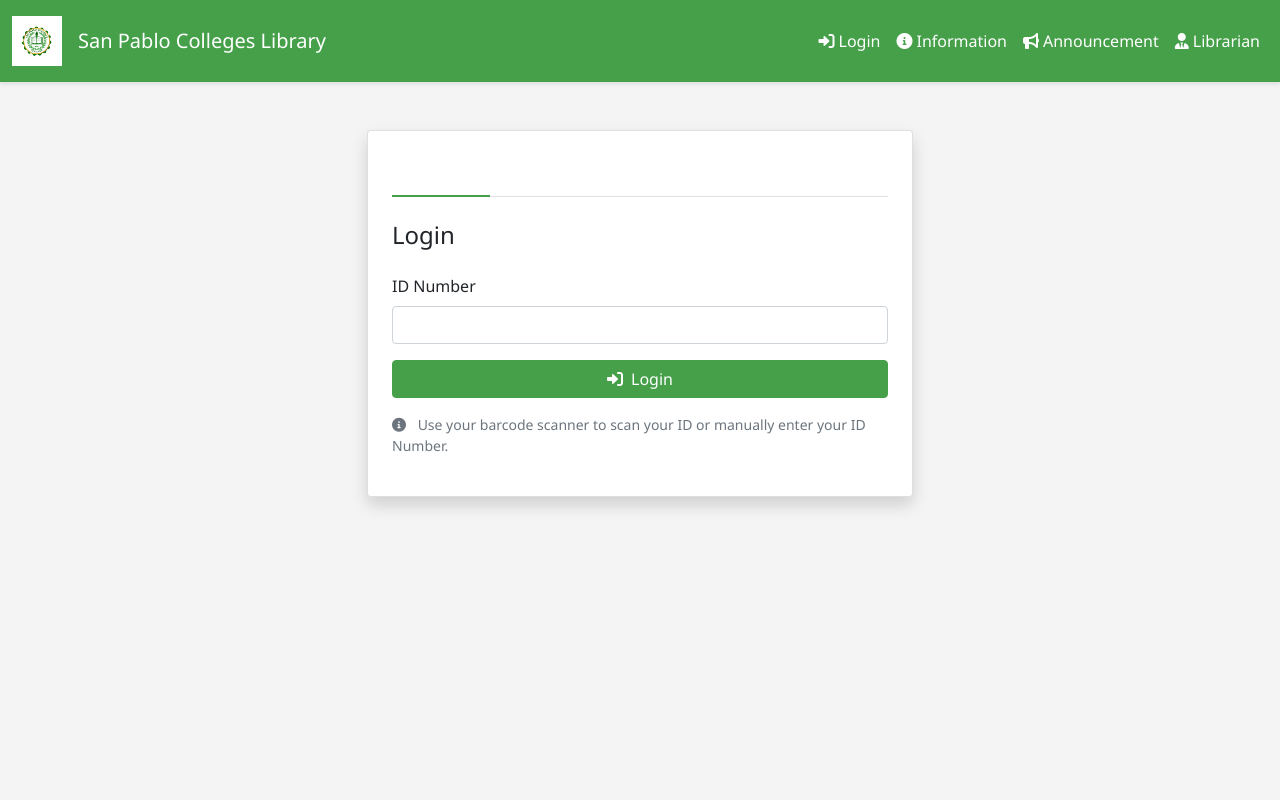
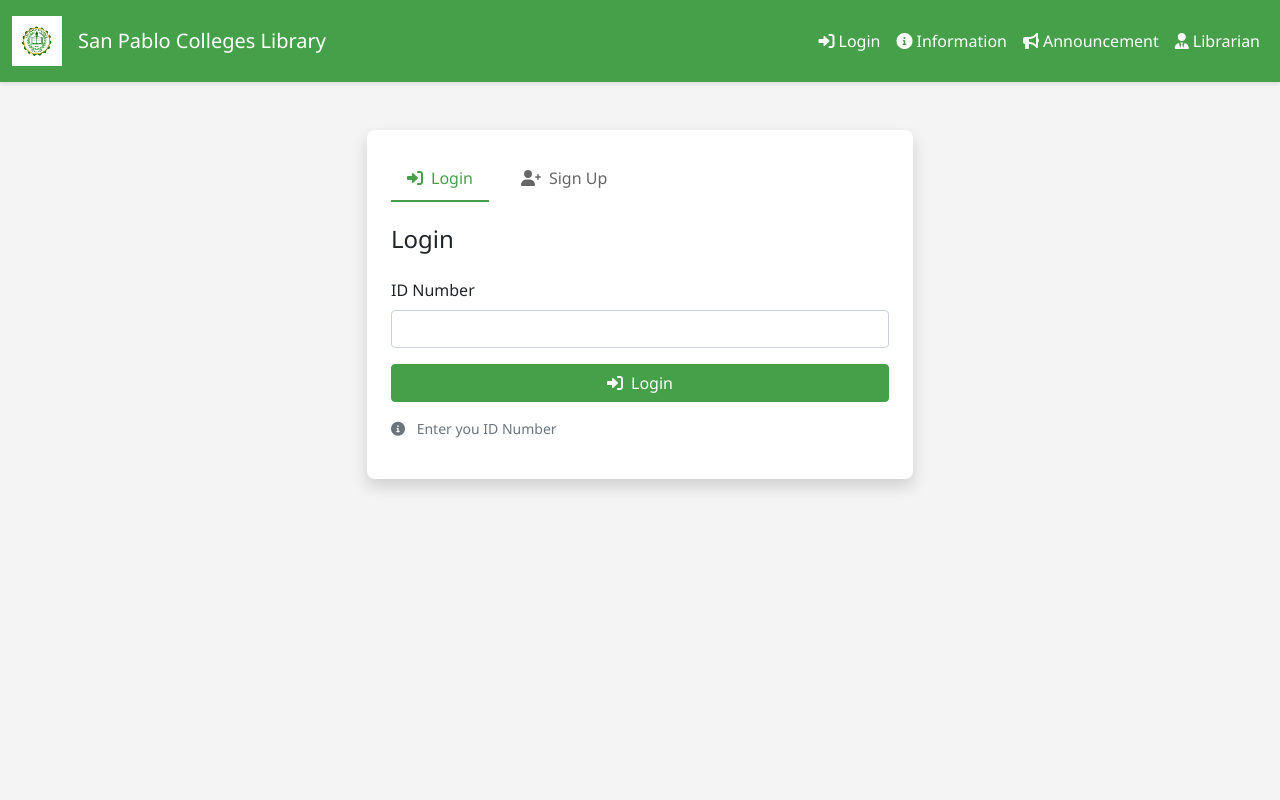
Before and after one commit to klengdrll/Library-Management-System, a Flask app: page /login_page in a window 1280 px wide. Run offline with Flask 3, Linux system fonts and the light colour scheme.

Commit message:
updated login

```diff
--- a/templates/Login_Page.html
+++ b/templates/Login_Page.html
@@ -9,13 +9,20 @@
     <!-- Font Awesome -->
     <link rel="stylesheet" href="https://cdnjs.cloudflare.com/ajax/libs/font-awesome/6.0.0/css/all.min.css">
     <style>
+        /* Base Variables */
         :root {
             --primary-color: #45a049;
             --primary-hover: #357a38;
             --dark: #333;
             --light: #f4f4f4;
+            --border-color: #dee2e6;
+            --text-muted: #666;
+            --white: #fff;
+            --success: #45a049;
+            --success-hover: #338040;
         }
 
+        /* Body and Container Styles */
         body {
             font-family: 'Segoe UI', system-ui, -apple-system, sans-serif;
             min-height: 100vh;
@@ -42,9 +49,10 @@
             transform: scale(1.05);
         }
 
+        /* Navigation Styles */
         .nav-link {
             position: relative;
-            color: white !important;
+            color: var(--white) !important;
             padding: 0.5rem 1rem;
             transition: all 0.3s ease;
         }
@@ -61,7 +69,7 @@
             height: 2px;
             bottom: 0;
             left: 50%;
-            background-color: white;
+            background-color: var(--white);
             transition: all 0.3s ease;
         }
 
@@ -70,37 +78,111 @@
             left: 10%;
         }
 
-        .nav-link:hover::after {
-            width: 80%;
-            left: 10%;
+        /* Tab Navigation Container */
+        .nav-tabs {
+            border-bottom: none;
+            margin-bottom: 1.5rem;
+            gap: 1rem;
         }
+
+        /* Tab Items */
+        .nav-tabs .nav-item {
+            margin-bottom: 0;
+        }
+
+        /* Tab Links */
+        .nav-tabs .nav-link {
+            position: relative;
+            color: #666 !important;
+            border: none;
+            padding: 0.75rem 1rem;
+            font-weight: 500;
+            background: none;
+            transition: all 0.3s ease;
+        }
+
+        /* Tab Link Hover Effect */
+        .nav-tabs .nav-link:hover {
+            color: var(--success) !important;
+            border: none;
+            transform: translateY(-1px);
+        }
+
+        /* Tab Link Active State */
+        .nav-tabs .nav-link.active {
+            color: var(--success) !important;
+            background: none;
+            border: none;
+        }
+
+        /* Underline Effect */
+        .nav-tabs .nav-link::after {
+            content: '';
+            position: absolute;
+            bottom: 0;
+            left: 0;
+            width: 100%;
+            height: 2px;
+            background-color: var(--success);
+            transform: scaleX(0);
+            transition: transform 0.3s ease;
+        }
+
+        /* Active Tab Underline */
+        .nav-tabs .nav-link.active::after {
+            transform: scaleX(1);
+        }
+
+        /* Hover Underline Effect */
+        .nav-tabs .nav-link:hover::after {
+            transform: scaleX(1);
+        }
+
+        /* Icon Styling */
+        .nav-tabs .nav-link i {
+            margin-right: 0.5rem;
+            transition: transform 0.3s ease;
+        }
+
+        /* Icon Animation on Hover */
+        .nav-tabs .nav-link:hover i {
+            transform: translateY(-1px);
+        }
+
+        /* Active Tab Icon */
+        .nav-tabs .nav-link.active i {
+            color: var(--success);
+        }
+        /* Form Container Styles */
         .form-container {
             display: none;
             animation: fadeIn 0.3s;
         }
+
         .form-container.active {
             display: block;
         }
-        .nav-tabs .nav-link {
-            color: #666;
-            border: none;
+
+        /* Button Styles */
+        .btn-success {
+            background-color: var(--success);
+            border-color: var(--success);
+            transition: all 0.3s ease;
         }
-        .nav-tabs .nav-link.active {
-            color: #45a049;
-            border-bottom: 2px solid #45a049;
+
+        .btn-success:hover {
+            background-color: var(--success-hover);
+            border-color: var(--success-hover);
+            transform: translateY(-1px);
         }
-        .btn-success {
-            background-color: #45a049;
-            border-color: #45a049;
+
+        /* Animation */
+        @keyframes fadeIn {
+            from { opacity: 0; transform: translateY(10px); }
+            to { opacity: 1; transform: translateY(0); }
         }
-        .btn-success:hover {
-            background-color: #338040;
-            border-color: #338040;
-        }
-        @keyframes fadeIn {
-            from { opacity: 0; }
-            to { opacity: 1; }
-        }
+
+        /* Dialog Styles */
         .success-dialog {
             position: fixed;
             top: 0;
@@ -113,11 +195,23 @@
             justify-content: center;
             z-index: 1050;
         }
+
+        /* Error Message Styles */
         .error-message {
             display: none;
             color: #dc3545;
             font-size: 0.875rem;
             margin-top: 0.25rem;
+        }
+
+        /* Card Styles */
+        .card {
+            border: none;
+            border-radius: 0.5rem;
+        }
+
+        .card-body {
+            padding: 2rem;
         }
     </style>
 </head>
@@ -186,7 +280,7 @@
                             </form>
                             <p class="text-muted mt-3 small">
                                 <i class="fas fa-info-circle me-2"></i>
-                                Use your barcode scanner to scan your ID or manually enter your ID Number.
+                                Enter you ID Number
                             </p>
                         </div>
 
```
